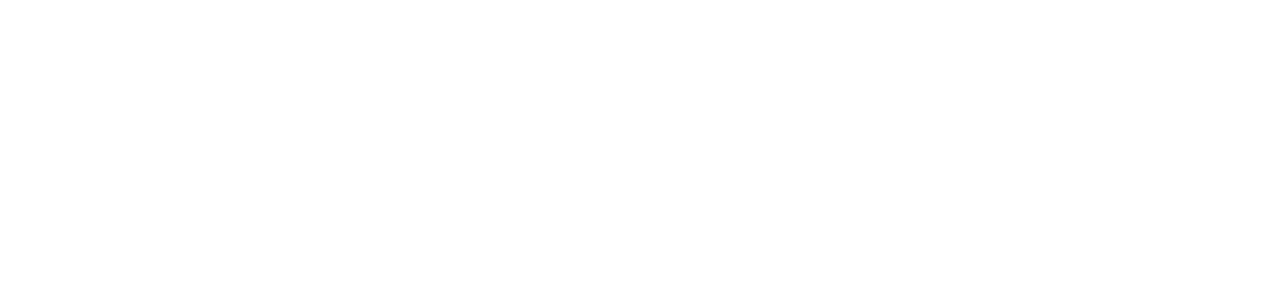
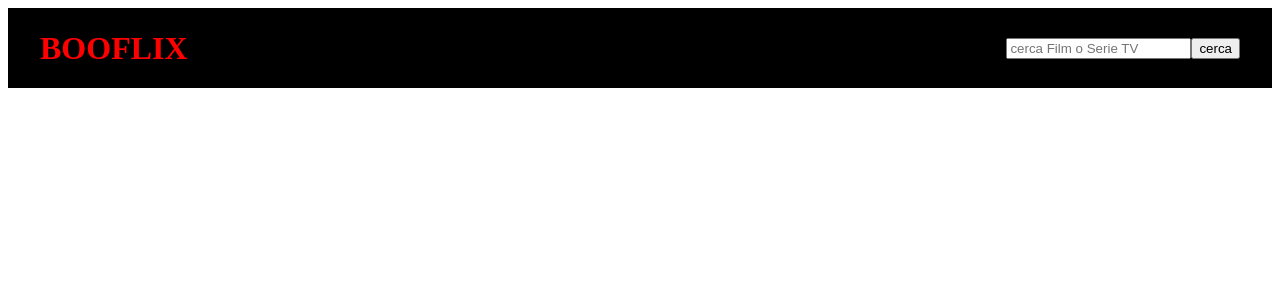
Before and after one commit to AndreaLorenzi/vite-boolflix, a Vue app: page / in a window 1280 px wide. Shown: the top 300 px of the page. Built offline with nearby package versions, Linux system fonts and the light colour scheme.

Commit message:
ADD header

```diff
--- a/src/App.vue
+++ b/src/App.vue
@@ -1,5 +1,18 @@
-<script setup></script>
+<script>
+import searchBar from "./components/searchBar.vue";
+import mainApp from "./components/mainApp.vue";
 
-<template></template>
+export default {
+  components: {
+    searchBar,
+    mainApp,
+  },
+};
+</script>
+
+<template>
+  <searchBar />
+  <mainApp />
+</template>
 
 <style scoped></style>
--- a/src/components/mainApp.vue
+++ b/src/components/mainApp.vue
@@ -0,0 +1,5 @@
+<script></script>
+
+<template></template>
+
+<style></style>
--- a/src/components/searchBar.vue
+++ b/src/components/searchBar.vue
@@ -0,0 +1,27 @@
+<script></script>
+
+<template>
+  <header>
+    <div class="conteiner">
+      <h1>BOOFLIX</h1>
+      <div>
+        <input type="text" placeholder="cerca Film o Serie TV" />
+        <button>cerca</button>
+      </div>
+    </div>
+  </header>
+</template>
+
+<style scoped>
+.conteiner {
+  display: flex;
+  justify-content: space-between;
+  align-items: center;
+  height: 5rem;
+  padding-inline: 2rem;
+  background-color: black;
+}
+h1 {
+  color: red;
+}
+</style>
```
